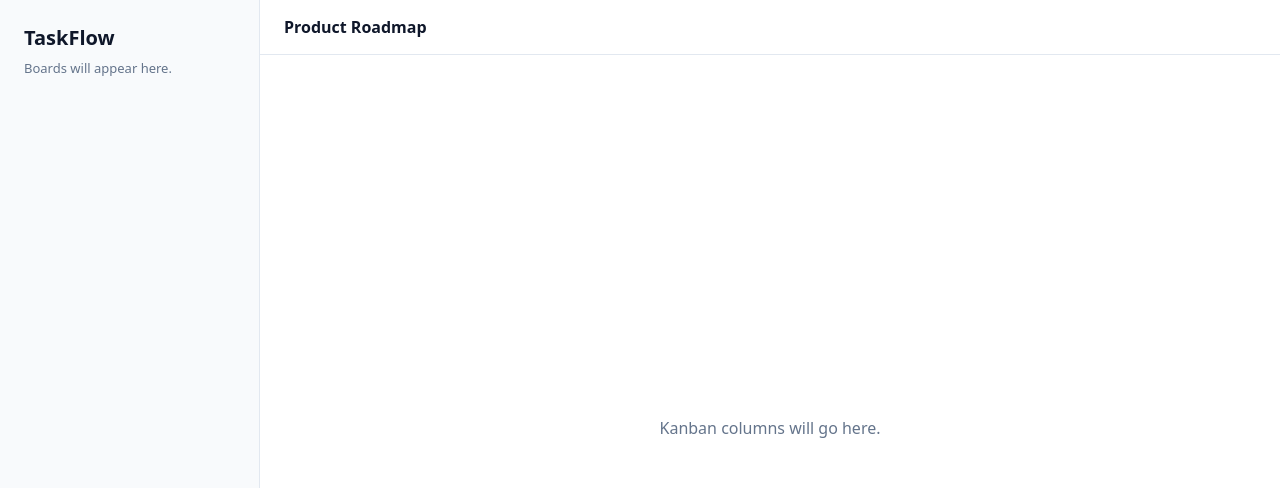
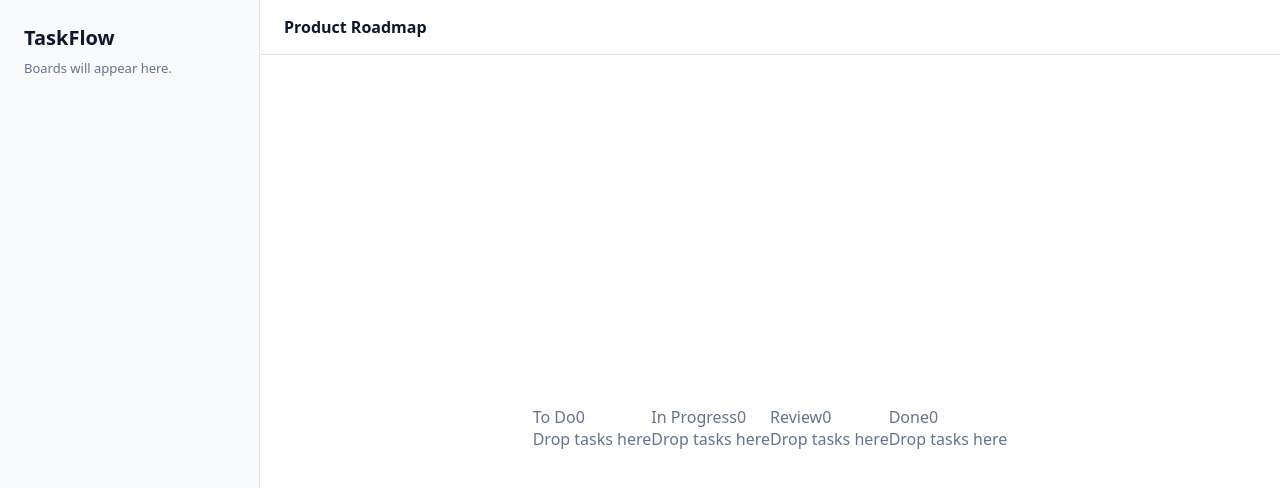
Before and after one commit to letsgokala/Kala-weather-app, a React (Vite) app: page / in a window 1280 px wide. Shown: the top 488 px of the page. Built offline with nearby package versions, Linux system fonts and the light colour scheme.

Commit message:
feat: iterate on board interactions

```diff
--- a/src/components/KanbanBoard.tsx
+++ b/src/components/KanbanBoard.tsx
@@ -1,11 +1,21 @@
 import React from 'react';
+import { Column } from './Column';
+
+const columns = [
+  { title: 'To Do', count: 0 },
+  { title: 'In Progress', count: 0 },
+  { title: 'Review', count: 0 },
+  { title: 'Done', count: 0 },
+];
 
 export const KanbanBoard = () => {
   return (
     <div className="board">
       <header className="board-header">Product Roadmap</header>
-      <div className="board-body">
-        <p>Kanban columns will go here.</p>
+      <div className="board-body columns">
+        {columns.map((column) => (
+          <Column key={column.title} title={column.title} count={column.count} />
+        ))}
       </div>
     </div>
   );
```
